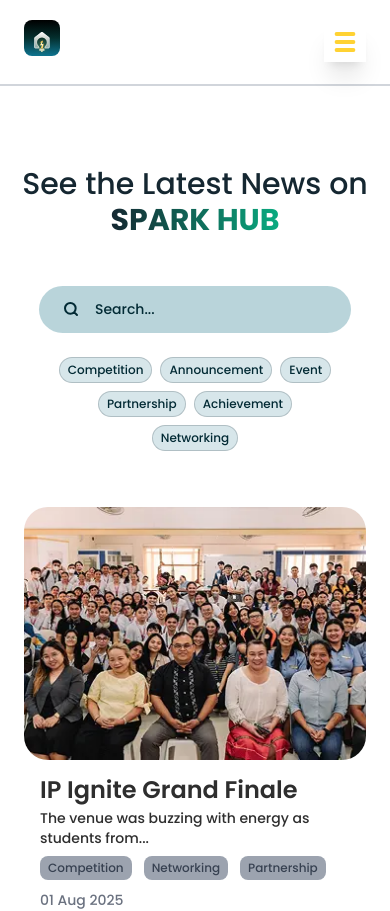
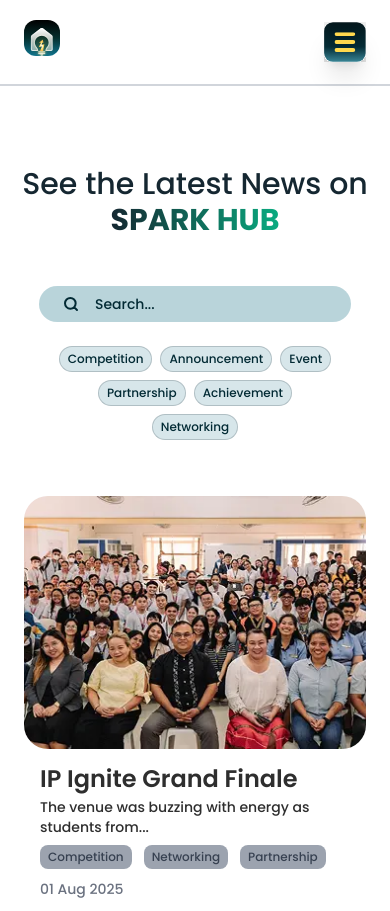
Before and after one commit to SPARK-Hub-WVSU/SPARK-Hub-Website, a Next.js app in the folder frontend/: page /events in a window 390 px wide. Shown: the top 911 px of the page. Built offline with nearby package versions, Linux system fonts and the light colour scheme; what tailwindcss-textglow would draw is missing.

Commit message:
fix: font issue and route-aware hamburger icon

```diff
--- a/frontend/app/events/page.tsx
+++ b/frontend/app/events/page.tsx
@@ -98,7 +98,7 @@ const Page = () => {
       {/* Header */}
       <section className="pt-20 flex flex-col items-center text-center">
         <div className="pb-12">
-          <h1 className="font-medium text-3xl sm:text-6xl text-[#152731]">
+          <h1 className="font-medium text-3xl sm:text-4xl md:text-6xl text-[#152731]">
             See the Latest News on{" "}
             <strong className="inline-block text-transparent bg-clip-text bg-gradient-to-r from-[#152731] to-[#0AAB80]">
               SPARK HUB
@@ -124,7 +124,7 @@ const Page = () => {
 
           <input
             type="text"
-            className="rounded-full bg-[#378394]/35 w-full h-[min(3.8rem,12vw)] text-metallic pl-14 sm:pl-16 font-medium text-sm sm:text-xl focus:outline-none placeholder-metallic"
+            className="w-full rounded-full bg-[#378394]/35 text-metallic font-medium pl-14 sm:pl-16 py-2 sm:py-3 lg:py-4 text-sm sm:text-lg lg:text-xl focus:outline-none placeholder-metallic"
             placeholder="Search..."
           />
         </div>
@@ -177,8 +177,8 @@ const Page = () => {
                     <span
                       key={tag}
                       className={`px-2 py-1 rounded-lg font-medium text-xs sm:text-sm ${isActive
-                          ? "bg-gradient-to-r from-[#152731] to-[#0AAB80] text-white"
-                          : "bg-gray-400 text-gray-700"
+                        ? "bg-gradient-to-r from-[#152731] to-[#0AAB80] text-white"
+                        : "bg-gray-400 text-gray-700"
                         }`}
                     >
                       {tag}
--- a/frontend/components/layout/Header.tsx
+++ b/frontend/components/layout/Header.tsx
@@ -22,8 +22,12 @@ export default function Header() {
             href="/"
             className="font-semibold text-xl sm:text-2xl md:text-2xl lg:text-3xl flex items-center gap-4 sm:gap-6 md:gap-8 relative"
           >
-            <div className={`
-              ${isDarkHeader ? " bg-gradient-to-b from-black via-teal-950 to-cyan-700 rounded-lg" : ""}`}>
+            <div
+              className={` ${isDarkHeader
+                  ? "bg-gradient-to-b from-black via-teal-950 to-cyan-700 rounded-xl overflow-hidden"
+                  : ""
+                }`}
+            >
               <Image
                 src={
                   isDarkHeader
@@ -34,7 +38,7 @@ export default function Header() {
                 width={45}
                 height={45}
                 priority
-                className="pt-3 px-1 w-9 h-9 sm:w-12 sm:h-12 xl:w-16 xl:h-16"
+                className="pt-2 px-1 w-9 h-9 sm:w-12 sm:h-12 xl:w-16 xl:h-16"
               />
             </div>
 
@@ -100,7 +104,11 @@ export default function Header() {
           ) : (
             // <Bars3Icon className="h-6 w-6" />
             <Image
-              src="/icons/hamburger.svg"
+              src={
+                isDarkHeader
+                  ? "/icons/dark-hamburger.svg"
+                  : "/icons/hamburger.svg"
+              }
               width={42}
               height={42}
               alt="hamburger icon"
```
Also changed, not shown: frontend/public/icons/dark-hamburger.svg (added), frontend/public/vectors/nav_logo_dark.svg.
